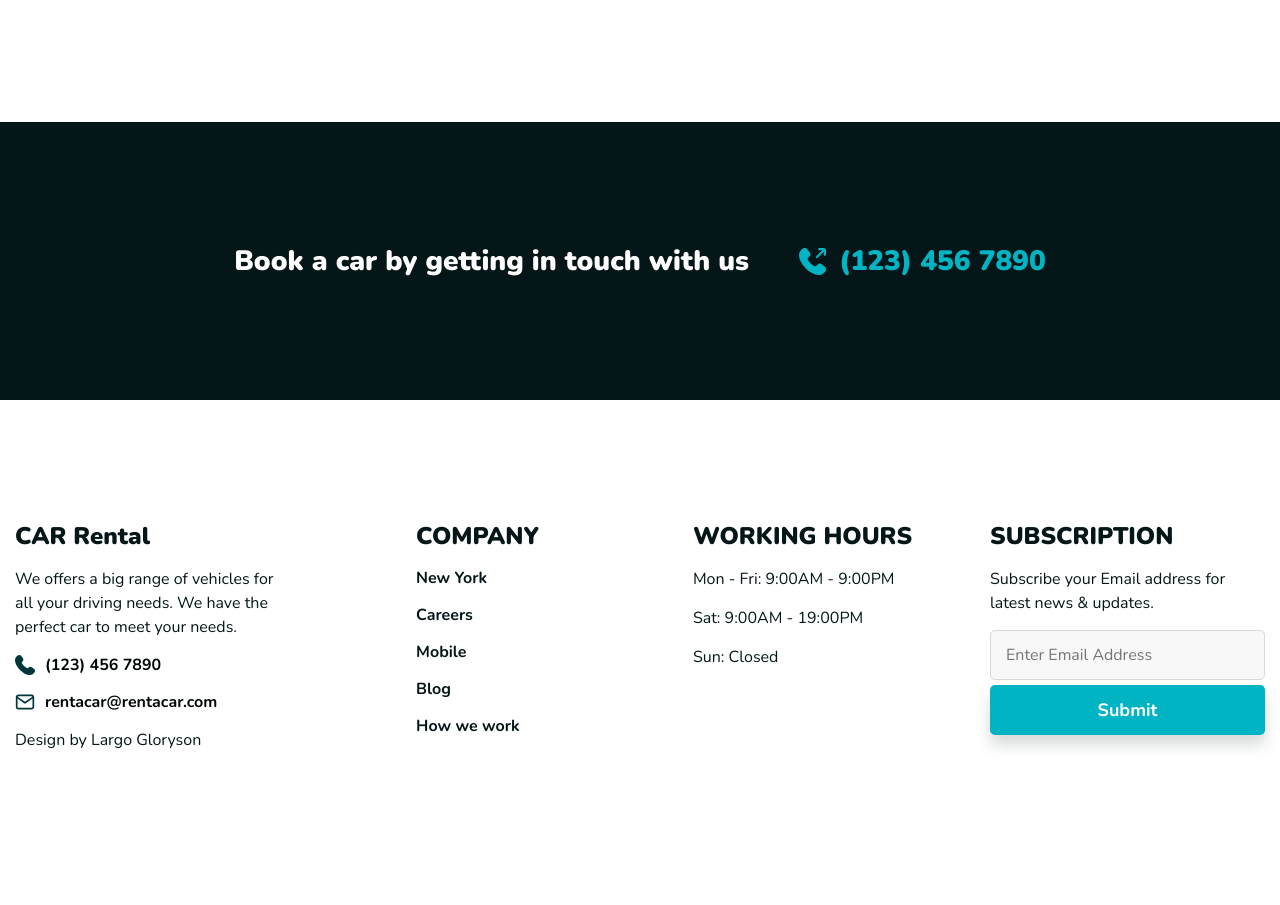
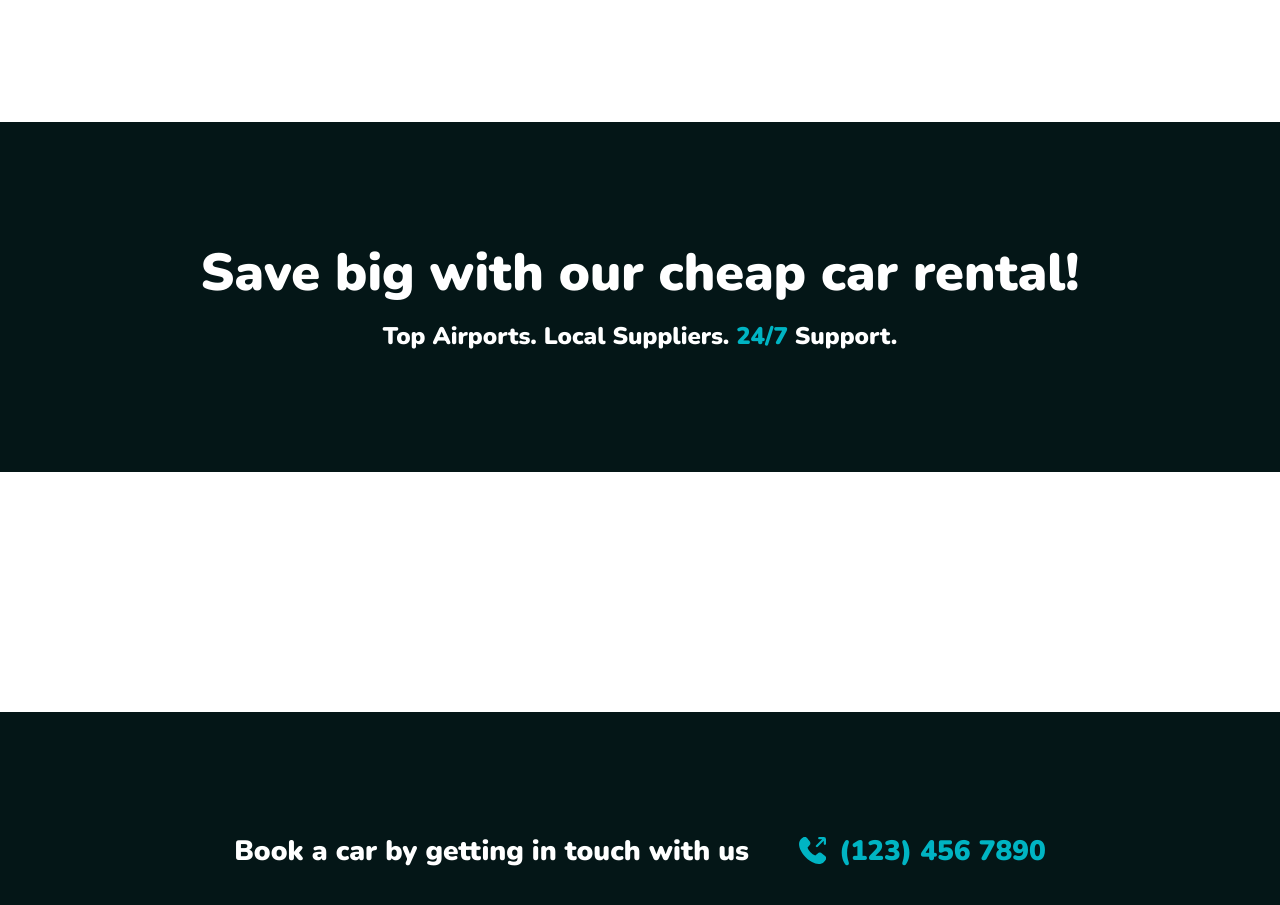
Before and after one commit to Gloryson/rentacar, a Next.js app: page / in a window 1280 px wide. Shown: the part 1847-2752 px from the top of the page. Before the commit the page ends 2719 px from the top, so only its background shows below. Built offline with nearby package versions, Linux system fonts and the light colour scheme.

Commit message:
feat: added banner

```diff
--- a/app/globals.css
+++ b/app/globals.css
@@ -53,6 +53,7 @@ main, section, nav, footer {
 .container {
   display: grid;
   place-items: center;
+  gap: 15px;
   width: 100%;
   max-width: 1310px;
   padding: 120px 15px;
--- a/app/page.tsx
+++ b/app/page.tsx
@@ -1,4 +1,4 @@
-import { BookSection, FeatureSection, MainSection } from '@/components';
+import { Banner, BenefitSection, BookSection, FeatureSection, MainSection } from '@/components';
 import { Fragment } from 'react';
 
 
@@ -8,6 +8,8 @@ export default function Home () {
       <MainSection />
       <BookSection />
       <FeatureSection />
+      <Banner />
+      <BenefitSection />
     </Fragment>
   )
 }
--- /dev/null
+++ b/components/Banner/Banner.scss
@@ -0,0 +1,18 @@
+.banner {
+  background-color: var(--text-color);
+
+  .container {
+
+    h1, h4 {
+      color: white;
+
+      span {
+        color: var(--brand-color);
+      }
+    }
+
+    @media (max-width: 1024px) {
+      gap: 50px;
+    }
+  }
+}
--- /dev/null
+++ b/components/Banner/Banner.tsx
@@ -0,0 +1,14 @@
+import './Banner.scss';
+
+
+
+export function Banner () {
+  return(
+    <section className='banner'>
+      <div className='container'>
+        <h1>Save big with our cheap car rental!</h1>
+        <h4>Top Airports. Local Suppliers. <span>24/7</span> Support.</h4>
+      </div>
+    </section>
+  )
+}
--- /dev/null
+++ b/components/BenefitSection/BenefitSection.tsx
@@ -0,0 +1,11 @@
+import './BenefitSection.scss';
+
+
+
+export function BenefitSection () {
+  return(
+    <section>
+      <div className='container'></div>
+    </section>
+  )
+}
--- a/components/FeatureSection/FeatureSection.scss
+++ b/components/FeatureSection/FeatureSection.scss
@@ -1,7 +1,6 @@
 .feature__section {
 
   .container {
-    gap: 15px;
 
     .features__container {
       display: grid;
--- a/components/MainSection/MainSection.scss
+++ b/components/MainSection/MainSection.scss
@@ -19,6 +19,7 @@ main {
 
   .container {
     grid-template: 1fr / 500px calc(100% - 500px);
+    gap: 0;
 
     @media (max-width: 1024px) {
       grid-template: 1fr / 1fr;
--- a/components/index.ts
+++ b/components/index.ts
@@ -1,3 +1,5 @@
+import { Banner } from './Banner/Banner';
+import { BenefitSection } from './BenefitSection/BenefitSection';
 import { BookBanner } from './BookBanner/BookBanner';
 import { BookSection } from './BookSection/BookSection';
 import { FeatureSection } from './FeatureSection/FeatureSection';
@@ -12,6 +14,8 @@ export {
   MainSection,
   BookSection,
   FeatureSection,
+  Banner,
+  BenefitSection,
   BookBanner,
   Footer
 }
```
Also changed, not shown: components/BenefitSection/BenefitSection.scss (added), public/backgrounds/benefit-cars-background.jpg (added).
